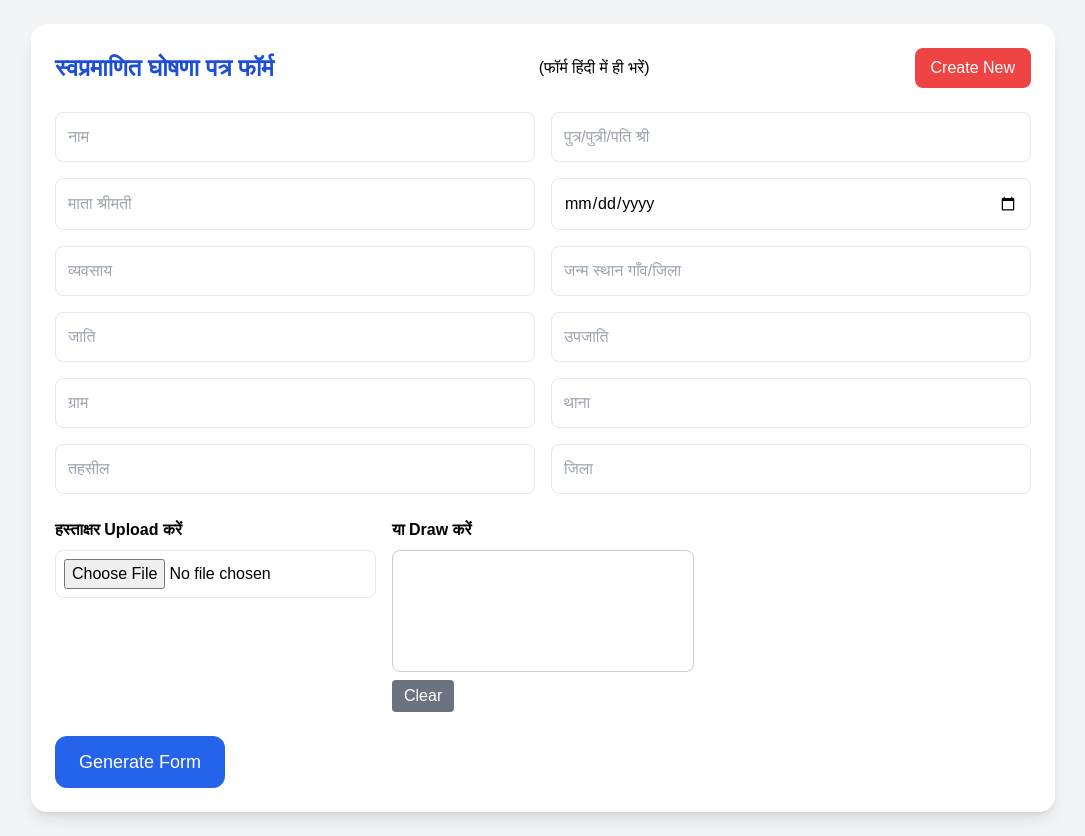
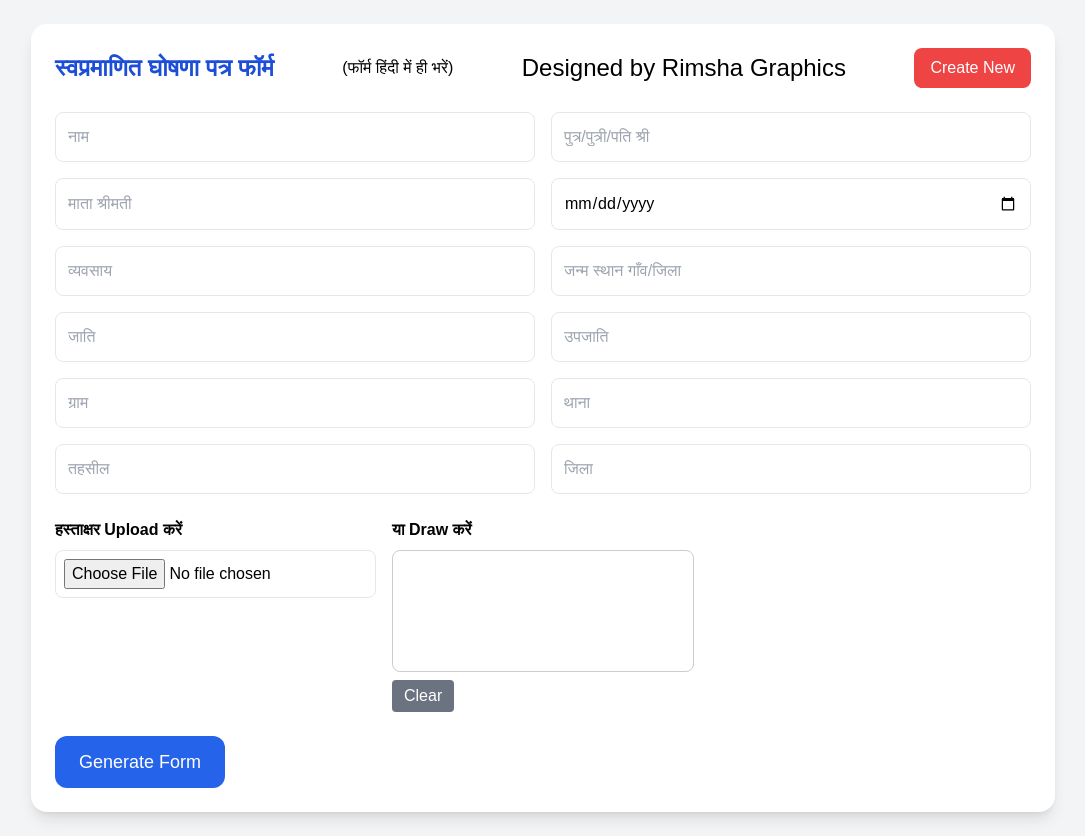
Before and after one commit to rimshagraphics/rimshagraphics.github.io, a plain HTML site: page index.html in a window 1280 px wide. Shown: the whole page, without its empty margins (97-1182 px from the left). Drawn offline with nearby package versions, Linux system fonts and the light colour scheme.

Commit message:
Update index.html

```diff
--- a/index.html
+++ b/index.html
@@ -93,7 +93,7 @@ font-family:'Kalam',sans-serif !important;
 <div class="max-w-5xl mx-auto bg-white p-6 rounded-2xl shadow-lg">
   <div class="flex justify-between items-center mb-6">
     <h1 class="text-2xl font-bold text-blue-700">स्वप्रमाणित घोषणा पत्र फॉर्म </h1>(फॉर्म हिंदी में ही भरें)</h1>
-
+<h1 class="text-2xl font text-#FF0000-700">Designed by Rimsha Graphics </h1>
 
     <button onclick="resetForm()" class="bg-red-500 text-white px-4 py-2 rounded-lg hover:bg-red-600">
       Create New
```
